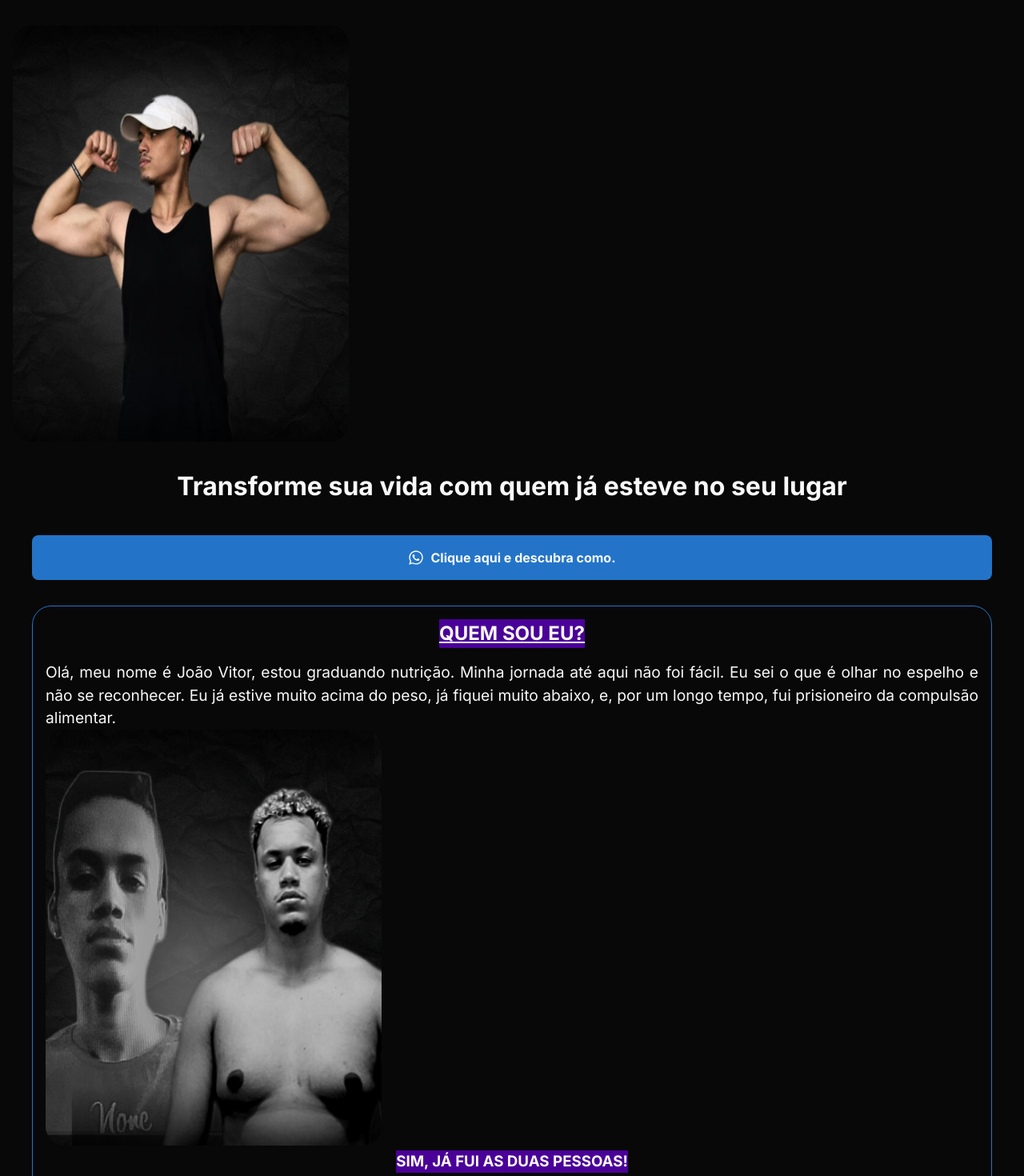
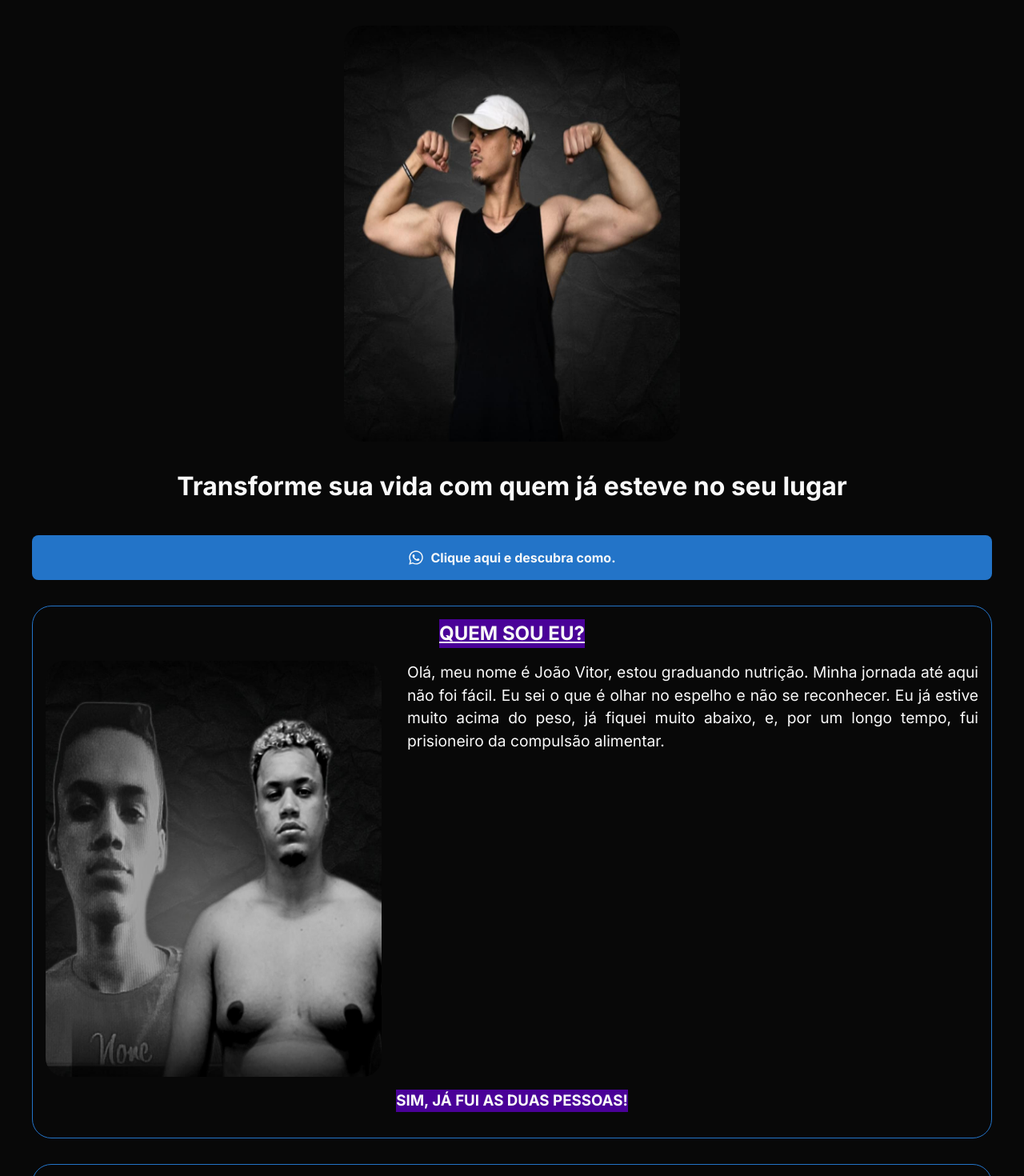
Before and after one commit to felipe-Ma1a/portfolio-vitor, a Next.js app: page / in a window 1280 px wide. Shown: the top 1470 px of the page at 80% size. Built offline with nearby package versions, Linux system fonts and the light colour scheme.

Commit message:
fix: fix responsiveness on pc

```diff
--- a/src/app/page.module.css
+++ b/src/app/page.module.css
@@ -9,6 +9,12 @@
 
 .main h1 {
   text-align: center;
+}
+
+.vitorImgForte {
+  display: flex;
+  justify-content: center;
+  margin-inline: auto;
 }
 
 .buttonGroupHero {
@@ -34,7 +40,8 @@
   border: 1px solid var(--accent-clr);
 }
 
-.secondCard {
+.secondCard,
+.fifthCard {
   flex-direction: row-reverse;
 }
 
@@ -61,6 +68,13 @@
   display: flex;
   justify-content: center;
   margin-inline: auto;
+}
+
+.firstCardGroup {
+  display: flex;
+  gap: 2rem;
+  margin-block-end: 1rem;
+  flex-direction: row-reverse;
 }
 
 .homeInfo {
@@ -135,6 +149,11 @@
     font-size: 1.2rem;
   }
 
+  .firstCardGroup {
+    flex-direction: column;
+    gap: 0;
+  }
+
   .homeInfoGroup p {
     margin-block-end: 1rem;
   }
--- a/src/app/page.tsx
+++ b/src/app/page.tsx
@@ -15,7 +15,7 @@ export default function Home() {
       <Image
         src={vitorImg1}
         alt="Imagem do Vitor"
-        className={styles.vitorImg}
+        className={`${styles.vitorImg} ${styles.vitorImgForte}`}
         width={420}
         height={520}
         quality={100}
@@ -34,11 +34,12 @@ export default function Home() {
       <section className={styles.firstCard}>
         <div className={styles.homeInfoGroup}>
           <h2 className={styles.subtitle}>Quem sou eu?</h2>
+          <div className={styles.firstCardGroup}>
             <p className={styles.homeInfo}>
-            Olá, meu nome é João Vitor, estou graduando nutrição. Minha jornada
-            até aqui não foi fácil. Eu sei o que é olhar no espelho e não se
-            reconhecer. Eu já estive muito acima do peso, já fiquei muito
-            abaixo, e, por um longo tempo, fui prisioneiro da compulsão
+              Olá, meu nome é João Vitor, estou graduando nutrição. Minha
+              jornada até aqui não foi fácil. Eu sei o que é olhar no espelho e
+              não se reconhecer. Eu já estive muito acima do peso, já fiquei
+              muito abaixo, e, por um longo tempo, fui prisioneiro da compulsão
               alimentar.
             </p>
             <Image
@@ -50,6 +51,7 @@ export default function Home() {
               quality={100}
               priority
             />
+          </div>
           <h3 className={styles.textImgGordo}>Sim, já fui as duas pessoas!</h3>
         </div>
       </section>
```
Lines whose indentation alone changed are shown as unchanged.
